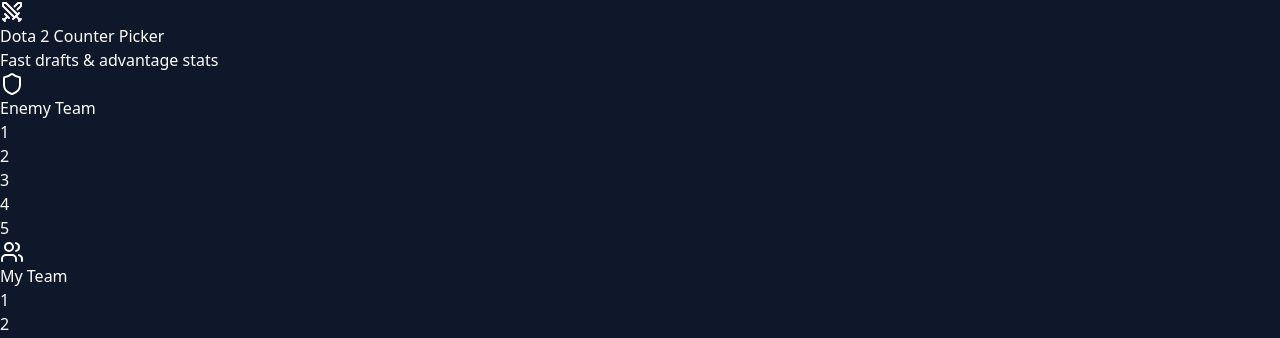
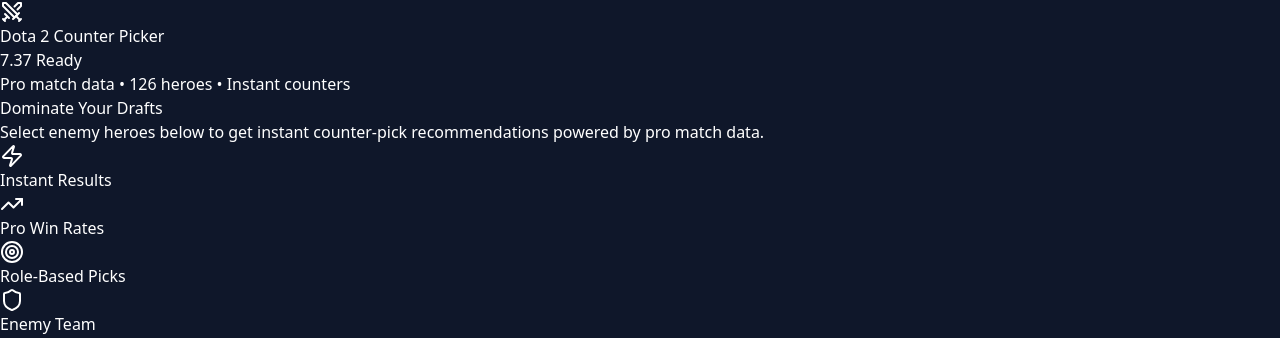
Before and after one commit to baltrietis-dot/d2picker-2.0, a React (Vite) app: page / in a window 1280 px wide. Shown: the top 338 px of the page. Built offline with nearby package versions, Linux system fonts and the light colour scheme.

Commit message:
Add Share Draft button and CTA section for viral marketing

```diff
--- a/src/App.tsx
+++ b/src/App.tsx
@@ -4,7 +4,8 @@
 import { CounterList } from './components/CounterList';
 import { HeaderAd, SidebarAd, FooterAd } from './components/AdBanner';
 import { PrivacyPolicy } from './components/PrivacyPolicy';
-import { Swords, RotateCcw, Shield, Users } from 'lucide-react';
+import { ShareButton } from './components/ShareButton';
+import { Swords, RotateCcw, Shield, Users, Zap, TrendingUp, Target } from 'lucide-react';
 import { type Position } from './data/heroPositions';
 
 function App() {
@@ -44,15 +45,26 @@
       <header className="bg-slate-900 border-b border-slate-800 p-4 shadow-md z-20">
         <div className="max-w-7xl mx-auto flex justify-between items-center">
           <div className="flex items-center gap-3">
-            <div className="p-2 bg-indigo-600 rounded-lg shadow-lg shadow-indigo-500/20">
+            <div className="p-2 bg-gradient-to-br from-indigo-600 to-purple-600 rounded-lg shadow-lg shadow-indigo-500/20">
               <Swords className="h-6 w-6 text-white" />
             </div>
             <div>
-              <h1 className="text-xl font-bold tracking-tight">Dota 2 Counter Picker</h1>
-              <p className="text-xs text-slate-400">Fast drafts & advantage stats</p>
+              <div className="flex items-center gap-2">
+                <h1 className="text-xl font-bold tracking-tight">Dota 2 Counter Picker</h1>
+                <span className="px-2 py-0.5 text-[10px] font-bold bg-green-500/20 text-green-400 rounded-full border border-green-500/30">
+                  7.37 Ready
+                </span>
+              </div>
+              <p className="text-xs text-slate-400">Pro match data • 126 heroes • Instant counters</p>
             </div>
           </div>
-          <div className="flex items-center gap-4">
+          <div className="flex items-center gap-3">
+            {/* Share Button */}
+            <ShareButton
+              selectedEnemies={selectedEnemies}
+              myTeam={myTeam}
+              topCounters={topCounters}
+            />
             {/* Clear All */}
             {(selectedEnemies.length > 0 || myTeam.length > 0) && (
               <button
@@ -60,12 +72,42 @@
                 className="flex items-center gap-1 text-xs text-slate-400 hover:text-white transition-colors bg-slate-800 border border-slate-700 hover:bg-slate-700 px-3 py-1.5 rounded-full"
               >
                 <RotateCcw className="h-3 w-3" />
-                Reset Draft
+                Reset
               </button>
             )}
           </div>
         </div>
       </header>
+
+      {/* Hero CTA Section - Only show when no heroes selected */}
+      {selectedEnemies.length === 0 && myTeam.length === 0 && (
+        <div className="bg-gradient-to-r from-slate-900 via-slate-800 to-slate-900 border-b border-slate-700 py-6 px-4">
+          <div className="max-w-7xl mx-auto text-center">
+            <h2 className="text-2xl md:text-3xl font-bold mb-2">
+              <span className="bg-gradient-to-r from-indigo-400 via-purple-400 to-pink-400 bg-clip-text text-transparent">
+                Dominate Your Drafts
+              </span>
+            </h2>
+            <p className="text-slate-400 mb-4 max-w-xl mx-auto">
+              Select enemy heroes below to get instant counter-pick recommendations powered by pro match data.
+            </p>
+            <div className="flex flex-wrap items-center justify-center gap-4 text-sm">
+              <div className="flex items-center gap-2 text-slate-400">
+                <Zap className="h-4 w-4 text-yellow-400" />
+                <span>Instant Results</span>
+              </div>
+              <div className="flex items-center gap-2 text-slate-400">
+                <TrendingUp className="h-4 w-4 text-green-400" />
+                <span>Pro Win Rates</span>
+              </div>
+              <div className="flex items-center gap-2 text-slate-400">
+                <Target className="h-4 w-4 text-red-400" />
+                <span>Role-Based Picks</span>
+              </div>
+            </div>
+          </div>
+        </div>
+      )}
 
       <main className="flex-1 max-w-7xl w-full mx-auto p-4 overflow-hidden flex flex-col gap-6">
 
--- /dev/null
+++ b/src/components/ShareButton.tsx
@@ -0,0 +1,114 @@
+import { useState } from 'react';
+import { Share2, Copy, Check, Twitter } from 'lucide-react';
+
+interface ShareButtonProps {
+    selectedEnemies: { id: number; localized_name: string }[];
+    myTeam: { id: number; localized_name: string }[];
+    topCounters: { id: number; localized_name: string }[];
+}
+
+export function ShareButton({ selectedEnemies, myTeam, topCounters }: ShareButtonProps) {
+    const [copied, setCopied] = useState(false);
+    const [showMenu, setShowMenu] = useState(false);
+
+    // Only show if there's something to share
+    if (selectedEnemies.length === 0 && myTeam.length === 0) {
+        return null;
+    }
+
+    // Generate shareable URL with hero IDs
+    const generateShareUrl = () => {
+        const params = new URLSearchParams();
+        if (selectedEnemies.length > 0) {
+            params.set('e', selectedEnemies.map(h => h.id).join(','));
+        }
+        if (myTeam.length > 0) {
+            params.set('t', myTeam.map(h => h.id).join(','));
+        }
+        return `${window.location.origin}?${params.toString()}`;
+    };
+
+    // Generate tweet text
+    const generateTweetText = () => {
+        const enemyNames = selectedEnemies.map(h => h.localized_name).slice(0, 3).join(', ');
+        const counterNames = topCounters.slice(0, 2).map(h => h.localized_name).join(' & ');
+
+        let text = `🎮 Dota 2 Draft Analysis:\n`;
+        if (selectedEnemies.length > 0) {
+            text += `Enemy: ${enemyNames}${selectedEnemies.length > 3 ? '...' : ''}\n`;
+        }
+        if (topCounters.length > 0) {
+            text += `Best Counters: ${counterNames}\n`;
+        }
+        text += `\nTry it yourself 👇`;
+        return text;
+    };
+
+    const handleCopy = async () => {
+        const url = generateShareUrl();
+        await navigator.clipboard.writeText(url);
+        setCopied(true);
+        setTimeout(() => setCopied(false), 2000);
+    };
+
+    const handleTwitterShare = () => {
+        const url = generateShareUrl();
+        const text = generateTweetText();
+        const twitterUrl = `https://twitter.com/intent/tweet?text=${encodeURIComponent(text)}&url=${encodeURIComponent(url)}`;
+        window.open(twitterUrl, '_blank', 'width=550,height=420');
+    };
+
+    const handleDiscordShare = async () => {
+        const url = generateShareUrl();
+        const text = `🎮 **Dota 2 Counter Picks**\n${selectedEnemies.length > 0 ? `Enemy: ${selectedEnemies.map(h => h.localized_name).join(', ')}\n` : ''}${topCounters.length > 0 ? `Best Counters: ${topCounters.slice(0, 3).map(h => h.localized_name).join(', ')}\n` : ''}\n${url}`;
+        await navigator.clipboard.writeText(text);
+        setCopied(true);
+        setTimeout(() => setCopied(false), 2000);
+    };
+
+    return (
+        <div className="relative">
+            <button
+                onClick={() => setShowMenu(!showMenu)}
+                className="flex items-center gap-2 px-4 py-2 bg-gradient-to-r from-indigo-600 to-purple-600 hover:from-indigo-500 hover:to-purple-500 text-white font-bold text-sm rounded-lg shadow-lg shadow-indigo-500/25 transition-all hover:scale-105"
+            >
+                <Share2 className="h-4 w-4" />
+                Share Draft
+            </button>
+
+            {showMenu && (
+                <>
+                    <div
+                        className="fixed inset-0 z-40"
+                        onClick={() => setShowMenu(false)}
+                    />
+                    <div className="absolute right-0 top-full mt-2 w-48 bg-slate-800 border border-slate-700 rounded-lg shadow-xl z-50 overflow-hidden">
+                        <button
+                            onClick={() => { handleCopy(); setShowMenu(false); }}
+                            className="w-full flex items-center gap-3 px-4 py-3 text-sm text-slate-200 hover:bg-slate-700 transition-colors"
+                        >
+                            {copied ? <Check className="h-4 w-4 text-green-400" /> : <Copy className="h-4 w-4" />}
+                            {copied ? 'Copied!' : 'Copy Link'}
+                        </button>
+                        <button
+                            onClick={() => { handleTwitterShare(); setShowMenu(false); }}
+                            className="w-full flex items-center gap-3 px-4 py-3 text-sm text-slate-200 hover:bg-slate-700 transition-colors"
+                        >
+                            <Twitter className="h-4 w-4 text-sky-400" />
+                            Share on X
+                        </button>
+                        <button
+                            onClick={() => { handleDiscordShare(); setShowMenu(false); }}
+                            className="w-full flex items-center gap-3 px-4 py-3 text-sm text-slate-200 hover:bg-slate-700 transition-colors"
+                        >
+                            <svg className="h-4 w-4 text-indigo-400" viewBox="0 0 24 24" fill="currentColor">
+                                <path d="M20.317 4.37a19.791 19.791 0 0 0-4.885-1.515.074.074 0 0 0-.079.037c-.21.375-.444.864-.608 1.25a18.27 18.27 0 0 0-5.487 0 12.64 12.64 0 0 0-.617-1.25.077.077 0 0 0-.079-.037A19.736 19.736 0 0 0 3.677 4.37a.07.07 0 0 0-.032.027C.533 9.046-.32 13.58.099 18.057a.082.082 0 0 0 .031.057 19.9 19.9 0 0 0 5.993 3.03.078.078 0 0 0 .084-.028 14.09 14.09 0 0 0 1.226-1.994.076.076 0 0 0-.041-.106 13.107 13.107 0 0 1-1.872-.892.077.077 0 0 1-.008-.128 10.2 10.2 0 0 0 .372-.292.074.074 0 0 1 .077-.01c3.928 1.793 8.18 1.793 12.062 0a.074.074 0 0 1 .078.01c.12.098.246.198.373.292a.077.077 0 0 1-.006.127 12.299 12.299 0 0 1-1.873.892.077.077 0 0 0-.041.107c.36.698.772 1.362 1.225 1.993a.076.076 0 0 0 .084.028 19.839 19.839 0 0 0 6.002-3.03.077.077 0 0 0 .032-.054c.5-5.177-.838-9.674-3.549-13.66a.061.061 0 0 0-.031-.03zM8.02 15.33c-1.183 0-2.157-1.085-2.157-2.419 0-1.333.956-2.419 2.157-2.419 1.21 0 2.176 1.096 2.157 2.42 0 1.333-.956 2.418-2.157 2.418zm7.975 0c-1.183 0-2.157-1.085-2.157-2.419 0-1.333.955-2.419 2.157-2.419 1.21 0 2.176 1.096 2.157 2.42 0 1.333-.946 2.418-2.157 2.418z" />
+                            </svg>
+                            Copy for Discord
+                        </button>
+                    </div>
+                </>
+            )}
+        </div>
+    );
+}
```
